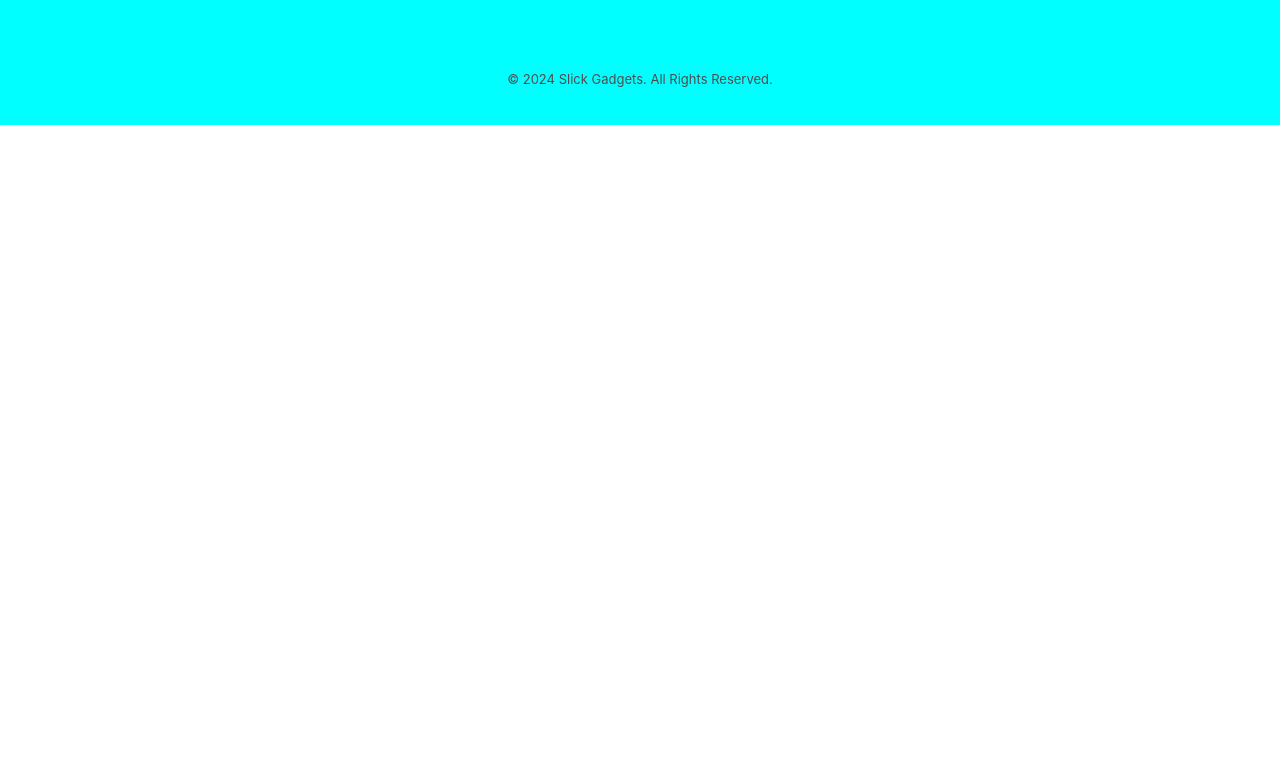
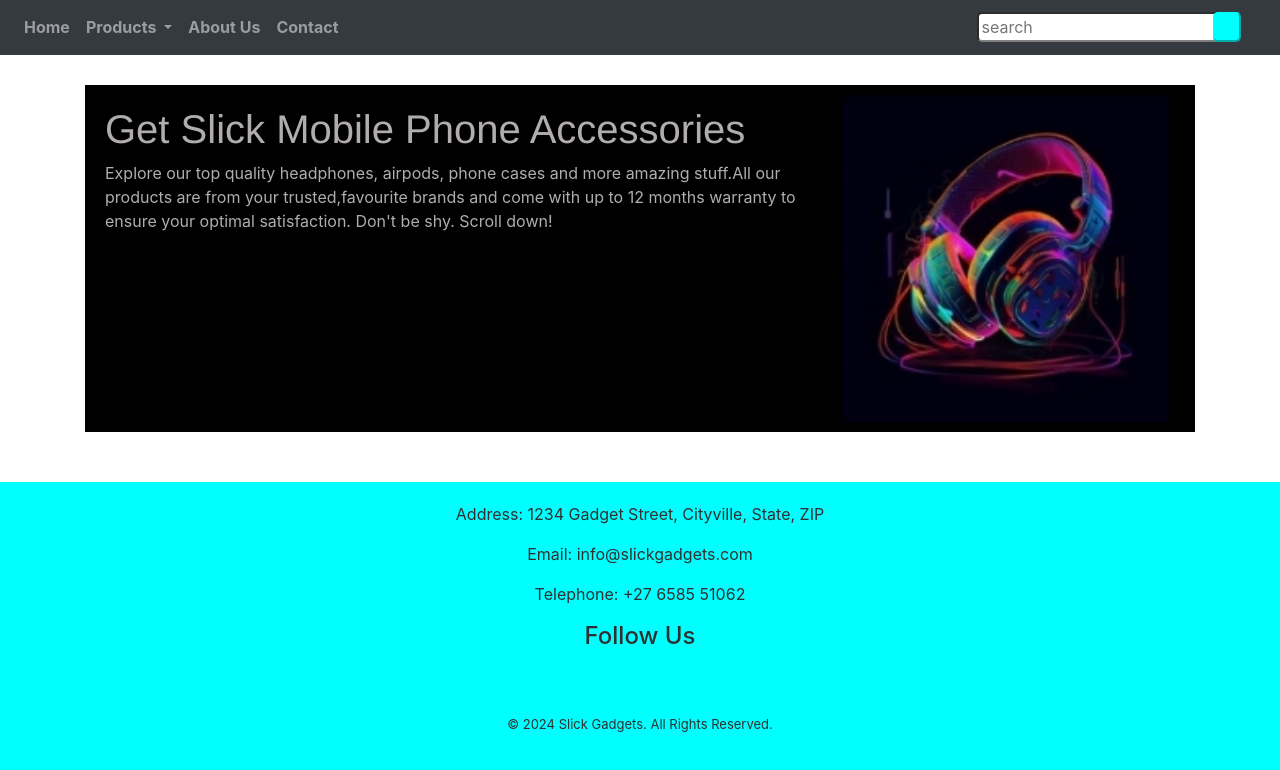
Before and after one commit to KayDrew/gadget-store, a Node server app: page / in a window 1280 px wide. Shown: the part 291-1061 px from the top of the page. Before the commit the page ends 416 px from the top, so only its background shows below. Run offline with Node 20, Linux system fonts and the light colour scheme; some libraries are stand-ins or nearby versions; some web fonts are replaced.

Commit message:
added introduction

```diff
--- a/public/css/style.css
+++ b/public/css/style.css
@@ -6,13 +6,23 @@
 
 }
 
+.intro{
+    display: grid;
+    grid-template-columns: 2fr 1fr;
+    color: #b1adad;
+    padding: 10px;
+}
 
+.intro div{
+    padding: 10px;
+}
 
 .top-menu a:hover{
-   color: black;
+   color: rgb(125, 122, 122);
    text-decoration: none;
 
     }
+
 
 
 .top-nav{
@@ -21,8 +31,10 @@
 
 }
 
+
+
 .top-menu a{
-color: #878787;
+color: #b8b6b6;
 font-weight: bold;
 margin-left: 10px;
 
@@ -32,6 +44,7 @@
 #apple, #samsung{
     background-color: grey;
     color: aliceblue;
+    text-shadow:1px 1px aqua;
 }
 
 input{
@@ -43,6 +56,9 @@
     color: white;
     padding: 10px 0;
     display: grid;
+    padding-bottom: -20px;
+    background-color: rgb(18, 17, 17);
+    margin-bottom: 30px;
 }
 
 #logo{
@@ -62,13 +78,13 @@
 
 }
 nav ul li a:hover {
-    color: black;
+    color: rgb(23, 22, 22);
 }
 
 
 footer {
     background-color:aqua;
-    color: rgb(78, 77, 77);
+    color: rgb(49, 48, 48);
     padding: 20px 0;
     text-align: center;
     font-weight:15px;
@@ -80,7 +96,7 @@
     font-size: 24px;
 }
 .social-media a {
-    color: rgb(78, 77, 77);
+    color: rgb(45, 44, 44);
     text-decoration: none;
     margin: 0 10px;
 }
--- a/routes/routes.js
+++ b/routes/routes.js
@@ -4,7 +4,12 @@
 
     async function home(req,res){
 
-        res.render("index");
+        let popularProducts=[{productName:"Samsung Headset Max Bass XR",
+    price:"R2799.00"}];
+
+        res.render("index",{popularProducts
+
+        });
 
     }
 
--- a/views/index.handlebars
+++ b/views/index.handlebars
@@ -0,0 +1,24 @@
+
+<head>
+    <title>Home</title>
+    </head>
+<div class="container">
+<div style="background-color: black;margin-bottom:50px" class="intro">
+    <div>
+    <h1 style="font-family: 'Franklin Gothic Medium', 'Arial Narrow', Arial, sans-serif;">Get Slick Mobile Phone Accessories</h1>
+    <p>Explore our top quality headphones, airpods, phone cases and more amazing stuff.All our products are from your trusted,favourite brands and come with up to 12 months warranty to
+        ensure your optimal satisfaction. Don't be shy. Scroll down! </p>
+    </div>
+    <img src="mic.jpg" alt="banner image" style="width: 90%;height:100%;margin-left:20px;">
+</div>
+<div class="row">
+   {{#each popularProduct}}
+   <div class="col-sm">
+    <h3>{{this.productName}}</h3>
+    <h4>{{this.price}}</h4>
+    <p>{{this.description}}</p>
+    <button class="btn">Add To Cart</button>
+   </div>
+   {{/each}}
+</div>
+</div>
--- a/views/layouts/main.handlebars
+++ b/views/layouts/main.handlebars
@@ -23,12 +23,12 @@
         <div class="top-menu">
             <img id="logo" src="logo.png" alt="logo"/>
             <nav class="top-nav">
-            <a href="" target="_blank"><i class="fas fa-user" style="font-size: larger"></i> <span>Account</span></a>
+            <a href="" target="_blank"><i class="fas fa-user" style="font-size: larger;"></i> <span>Account</span></a>
             <a href="" target="_blank">Returns & Orders</a>
             <a href="" target="_blank"><i class="fa-solid fa-cart-shopping" style="font-size: larger;"></i></a>
             </nav>
         </div>
-        <nav class="navbar navbar-expand-lg  navbar-light bg-light">
+        <nav class="navbar navbar-expand-lg  navbar-dark bg-dark" style="margin-bottom: -10px;">
             <button class="navbar-toggler" type="button" data-toggle="collapse" data-target="#navbarSupportedContent"
                 aria-controls="navbarSupportedContent" aria-expanded="false" aria-label="Toggle navigation" >
                 <span class="navbar-toggler-icon" ></span>
@@ -74,7 +74,7 @@
         </nav>
 
     </header>
-        {{body}}
+       {{{body}}}
 
     </body>
     <footer>
@@ -86,7 +86,7 @@
         <div class="social-media">
             <h4>Follow Us</h4>
             <a href="https://www.facebook.com/slickgadgets" target="_blank" rel="noopener noreferrer"><i
-                    class="fa-brands fa-facebook"></i></a>
+                    class="fa-brands fa-facebook" ></i></a>
             <a href="https://www.twitter.com/slickgadgets" target="_blank" rel="noopener noreferrer"><i
                     class="fa-brands fa-twitter"></i></a>
             <a href="https://www.instagram.com/slickgadgets" target="_blank" rel="noopener noreferrer"><i
```
Also changed, not shown: views/layouts/index.html (deleted, +0 -86 lines), images/gif.gif (added), images/logo.jpg (deleted), images/logo.png (deleted), images/mic.jpg (added), 1 other file.
